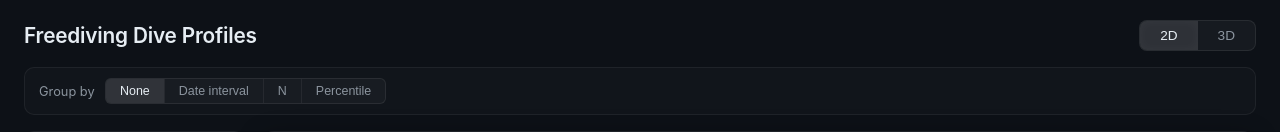
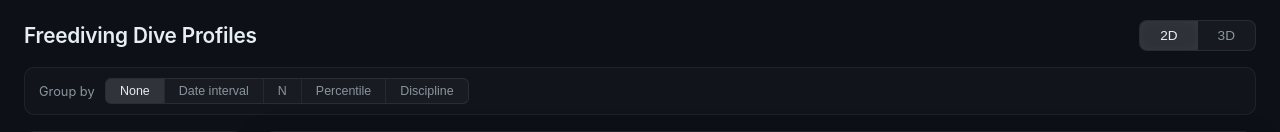
Before and after one commit to drigberg/freediving-data-explorer, a React (Vite) app: page / in a window 1280 px wide. Shown: the top 132 px of the page. Built offline with nearby package versions, Linux system fonts and the light colour scheme.

Commit message:
display discipline clearly, and allow grouping by discipline

```diff
--- a/src/App.tsx
+++ b/src/App.tsx
@@ -5,6 +5,7 @@ import {
   defaultGroupingConfig,
   processData,
   type GroupingConfig,
+  type Tag,
 } from "./grouping";
 import GroupingControls from "./GroupingControls";
 import Sidebar from "./Sidebar";
@@ -17,6 +18,7 @@ export default function App() {
   const data = useMemo(() => parseDiveData(), []);
   const [mode, setMode] = useState<ViewMode>("2d");
   const [hiddenDives, setHiddenDives] = useState<Set<number>>(new Set());
+  const [tags, setTags] = useState<Tag[]>([]);
   const [groupingConfig, setGroupingConfig] = useState<GroupingConfig>(() =>
     defaultGroupingConfig(data.seriesNames.length)
   );
@@ -33,21 +35,34 @@ export default function App() {
     });
   }, []);
 
-  const filteredData = useMemo<DiveData>(() => {
+  const { filteredData, filteredTags } = useMemo(() => {
     const seriesNames: string[] = [];
     const seriesData: [number, number][][] = [];
+    const originalToFiltered = new Map<number, number>();
     for (let i = 0; i < data.seriesNames.length; i++) {
       if (!hiddenDives.has(i)) {
+        originalToFiltered.set(i, seriesNames.length);
         seriesNames.push(data.seriesNames[i]);
         seriesData.push(data.seriesData[i]);
       }
     }
-    return { seriesNames, seriesData };
-  }, [data, hiddenDives]);
+    const remappedTags: Tag[] = tags.map((t) => {
+      const newIndices = new Set<number>();
+      for (const idx of t.diveIndices) {
+        const mapped = originalToFiltered.get(idx);
+        if (mapped !== undefined) newIndices.add(mapped);
+      }
+      return { name: t.name, diveIndices: newIndices };
+    });
+    return {
+      filteredData: { seriesNames, seriesData } as DiveData,
+      filteredTags: remappedTags,
+    };
+  }, [data, hiddenDives, tags]);
 
   const processed = useMemo(
-    () => processData(filteredData, groupingConfig),
-    [filteredData, groupingConfig]
+    () => processData(filteredData, groupingConfig, filteredTags),
+    [filteredData, groupingConfig, filteredTags]
   );
 
   return (
@@ -79,6 +94,8 @@ export default function App() {
           seriesNames={data.seriesNames}
           hiddenDives={hiddenDives}
           onToggleVisibility={toggleVisibility}
+          tags={tags}
+          onTagsChange={setTags}
         />
         <main className="app-main">
           {mode === "2d" ? (
--- a/src/GroupingControls.tsx
+++ b/src/GroupingControls.tsx
@@ -62,7 +62,7 @@ export default function GroupingControls({
       <div className="grouping-row">
         <span className="grouping-label">Group by</span>
         <SegmentButtons<GroupMode>
-          options={["none", "dateInterval", "n", "percentile"]}
+          options={["none", "dateInterval", "n", "percentile", "discipline"]}
           value={config.groupMode}
           onChange={(groupMode) => update({ groupMode })}
           labels={{
@@ -70,6 +70,7 @@ export default function GroupingControls({
             dateInterval: "Date interval",
             n: "N",
             percentile: "Percentile",
+            discipline: "Discipline",
           }}
         />
       </div>
--- a/src/Sidebar.tsx
+++ b/src/Sidebar.tsx
@@ -1,16 +1,22 @@
-import { useState, useCallback, useRef } from "react";
+import { useState, useCallback, useRef, useMemo } from "react";
 import { shortDateLabel } from "./colors";
 import TagDialog from "./TagDialog";
 
-interface Tag {
-  name: string;
-  diveIndices: Set<number>;
-}
+import type { Tag } from "./grouping";
+
+const DISCIPLINE_ABBREV: Record<string, string> = {
+  "Free Immersion": "FI",
+  "No-Fins": "CNF",
+  "Bi-Fins": "CWTB",
+  "Mono-Fin": "CWT",
+};
 
 interface SidebarProps {
   seriesNames: string[];
   hiddenDives: Set<number>;
   onToggleVisibility: (index: number) => void;
+  tags: Tag[];
+  onTagsChange: (tags: Tag[]) => void;
 }
 
 function EyeIcon({ open }: { open: boolean }) {
@@ -35,8 +41,9 @@ export default function Sidebar({
   seriesNames,
   hiddenDives,
   onToggleVisibility,
+  tags,
+  onTagsChange,
 }: SidebarProps) {
-  const [tags, setTags] = useState<Tag[]>([]);
   const [showTagDialog, setShowTagDialog] = useState(false);
 
   const [taggingMode, setTaggingMode] = useState<string | null>(null);
@@ -50,13 +57,13 @@ export default function Sidebar({
         setTaggingMode(name);
         setTagSelection(new Set(existing.diveIndices));
       } else {
-        setTags((prev) => [...prev, { name, diveIndices: new Set() }]);
+        onTagsChange([...tags, { name, diveIndices: new Set() }]);
         setTaggingMode(name);
         setTagSelection(new Set());
       }
       setShowTagDialog(false);
     },
-    [tags]
+    [tags, onTagsChange]
   );
 
   const handleSelectTag = useCallback((name: string) => {
@@ -68,21 +75,35 @@ export default function Sidebar({
 
   const handleTagDone = useCallback(() => {
     if (!taggingMode) return;
-    setTags((prev) =>
-      prev.map((t) =>
+    onTagsChange(
+      tags.map((t) =>
         t.name === taggingMode ? { ...t, diveIndices: new Set(tagSelection) } : t
       )
     );
     setTaggingMode(null);
     setTagSelection(new Set());
     lastClickedRef.current = null;
-  }, [taggingMode, tagSelection]);
+  }, [taggingMode, tagSelection, tags, onTagsChange]);
 
   const handleTagCancel = useCallback(() => {
     setTaggingMode(null);
     setTagSelection(new Set());
     lastClickedRef.current = null;
   }, []);
+
+  const disciplineByDive = useMemo(() => {
+    const map = new Map<number, string>();
+    for (const tag of tags) {
+      const match = tag.name.match(/^Discipline:\s*(.+)$/);
+      if (!match) continue;
+      const abbrev = DISCIPLINE_ABBREV[match[1]];
+      if (!abbrev) continue;
+      for (const idx of tag.diveIndices) {
+        map.set(idx, abbrev);
+      }
+    }
+    return map;
+  }, [tags]);
 
   const handleTagClick = useCallback(
     (index: number, shiftKey: boolean) => {
@@ -143,6 +164,8 @@ export default function Sidebar({
           const isHidden = hiddenDives.has(i);
           const isSelected = tagSelection.has(i);
 
+          const abbrev = disciplineByDive.get(i);
+
           if (taggingMode) {
             return (
               <li
@@ -152,6 +175,7 @@ export default function Sidebar({
               >
                 <span className="tag-checkbox">{isSelected ? "✓" : ""}</span>
                 <span className="dive-name">{shortDateLabel(name)}</span>
+                {abbrev && <span className="dive-discipline">{abbrev}</span>}
               </li>
             );
           }
@@ -166,6 +190,7 @@ export default function Sidebar({
                 <EyeIcon open={!isHidden} />
               </button>
               <span className="dive-name">{shortDateLabel(name)}</span>
+              {abbrev && <span className="dive-discipline">{abbrev}</span>}
             </li>
           );
         })}
--- a/src/TagDialog.tsx
+++ b/src/TagDialog.tsx
@@ -199,7 +199,10 @@ export default function TagDialog({
             onClick={handleCreate}
             disabled={!canCreate}
           >
-            Create {tagName ? `"${tagName}"` : ""}
+            {existingTags.some((tag) => tag.name === tagName)
+              ? "Select"
+              : "Create"}{" "}
+            {tagName ? `"${tagName}"` : ""}
           </button>
         )}
 
--- a/src/grouping.ts
+++ b/src/grouping.ts
@@ -2,7 +2,7 @@ import type { DiveData } from "./parseData";
 
 // ── Types ──
 
-export type GroupMode = "none" | "dateInterval" | "n" | "percentile";
+export type GroupMode = "none" | "dateInterval" | "n" | "percentile" | "discipline";
 export type DateIntervalUnit = "month" | "quarter" | "year";
 export type DisplayMode = "average" | "maximum";
 export type RankCriterion = "longest" | "deepest";
@@ -17,6 +17,11 @@ export interface GroupingConfig {
   percentileValue: number;
   displayMode: DisplayMode;
   maximumCriterion: RankCriterion;
+}
+
+export interface Tag {
+  name: string;
+  diveIndices: Set<number>;
 }
 
 export interface ProcessedSeries {
@@ -190,6 +195,46 @@ function groupByPercentile(
   return groups;
 }
 
+function groupByDiscipline(
+  data: DiveData,
+  tags: Tag[]
+): Group[] {
+  const disciplineTags = tags.filter((t) => t.name.startsWith("Discipline:"));
+  const buckets = new Map<string, number[]>();
+  const bucketOrder: string[] = [];
+  const assigned = new Set<number>();
+
+  for (const tag of disciplineTags) {
+    const discipline = tag.name.replace(/^Discipline:\s*/, "");
+    if (!buckets.has(discipline)) {
+      buckets.set(discipline, []);
+      bucketOrder.push(discipline);
+    }
+    for (const idx of tag.diveIndices) {
+      if (idx < data.seriesNames.length && !assigned.has(idx)) {
+        buckets.get(discipline)!.push(idx);
+        assigned.add(idx);
+      }
+    }
+  }
+
+  const untagged: number[] = [];
+  for (let i = 0; i < data.seriesNames.length; i++) {
+    if (!assigned.has(i)) untagged.push(i);
+  }
+  if (untagged.length > 0) {
+    bucketOrder.push("Untagged");
+    buckets.set("Untagged", untagged);
+  }
+
+  return bucketOrder
+    .filter((key) => buckets.get(key)!.length > 0)
+    .map((key) => ({
+      label: key,
+      indices: buckets.get(key)!.sort((a, b) => a - b),
+    }));
+}
+
 // ── Coalescing functions ──
 
 function coalesceAverage(
@@ -265,7 +310,8 @@ function ensureTrailingZero(points: [number, number][]): [number, number][] {
 
 export function processData(
   data: DiveData,
-  config: GroupingConfig
+  config: GroupingConfig,
+  tags: Tag[] = []
 ): ProcessedData {
   if (config.groupMode === "none") {
     return {
@@ -290,6 +336,9 @@ export function processData(
         config.percentileCriterion,
         config.percentileValue
       );
+      break;
+    case "discipline":
+      groups = groupByDiscipline(data, tags);
       break;
     default:
       groups = groupByNone(data);
--- a/src/index.css
+++ b/src/index.css
@@ -351,6 +351,18 @@ body,
   text-overflow: ellipsis;
 }
 
+.dive-discipline {
+  margin-left: auto;
+  flex-shrink: 0;
+  font-size: 0.65rem;
+  font-weight: 600;
+  color: #58a6ff;
+  background: rgba(88, 166, 255, 0.1);
+  padding: 1px 5px;
+  border-radius: 3px;
+  letter-spacing: 0.03em;
+}
+
 /* ── Tag dialog ── */
 
 .tag-dialog-overlay {
```
Also changed, not shown: 1 other file (tests, documents, lock files or other folders).
